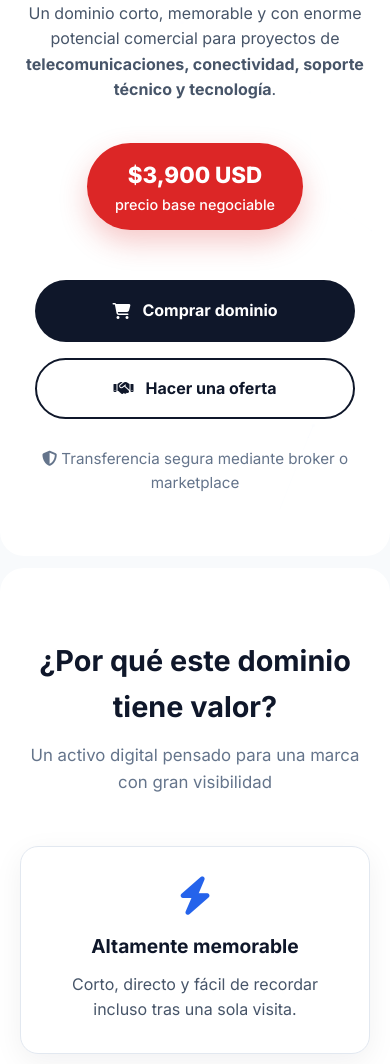
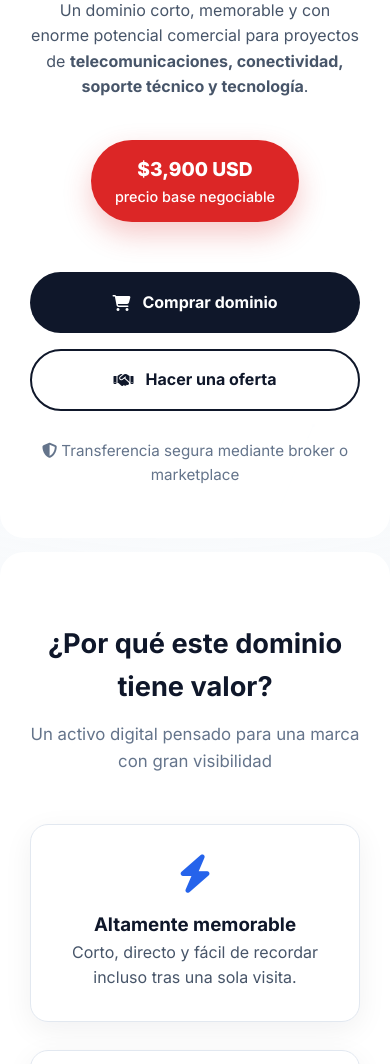
Before and after one commit to Entidad-de-Datos-Integrados/sincobertura-web, a website: page index.html in a window 390 px wide. Shown: the part 283-1347 px from the top of the page. Drawn offline with nearby package versions, Linux system fonts and the light colour scheme.

Commit message:
Refactor CSS for improved layout and responsiveness
Updated styles for various elements including body, hero section, and buttons. Added smooth scrolling and adjusted padding and font sizes for responsiveness.

```diff
--- a/styles.css
+++ b/styles.css
@@ -35,8 +35,9 @@
     box-sizing: border-box;
 }
 
-html {
+html, body {
     scroll-behavior: smooth;
+    overflow-x: hidden;
 }
 
 body {
@@ -48,15 +49,31 @@ body {
 }
 
 /* =========================
-   PARTICLES
+   PARTICLES (FIX + PREMIUM LAYER)
 ========================= */
 #particles-js {
     position: fixed;
     inset: 0;
     z-index: 0;
     pointer-events: none;
+    opacity: 0.55;
 }
 
+/* suavizado encima de partículas */
+body::before {
+    content: "";
+    position: fixed;
+    inset: 0;
+    background: radial-gradient(
+        circle at top,
+        rgba(255, 255, 255, 0.6),
+        rgba(248, 250, 252, 0.95)
+    );
+    z-index: 0;
+    pointer-events: none;
+}
+
+/* contenido por encima */
 body > *:not(#particles-js) {
     position: relative;
     z-index: 1;
@@ -75,6 +92,7 @@ body > *:not(#particles-js) {
 section {
     margin: 24px 0;
     border-radius: var(--radius-lg);
+    position: relative;
 }
 
 /* =========================
@@ -127,7 +145,7 @@ section {
 }
 
 .hero h1 {
-    font-size: 4rem;
+    font-size: clamp(2.2rem, 5vw, 4rem);
     line-height: 1.05;
     font-weight: 800;
     margin-bottom: 20px;
@@ -152,11 +170,12 @@ section {
     flex-direction: column;
     background: var(--danger);
     color: white;
-    padding: 18px 48px;
+    padding: clamp(14px, 3vw, 18px) clamp(24px, 5vw, 48px);
     border-radius: var(--radius-pill);
-    font-size: 2rem;
+    font-size: clamp(1.2rem, 3vw, 2rem);
     font-weight: 800;
     box-shadow: 0 12px 28px rgba(220, 38, 38, 0.25);
+    max-width: 90%;
 }
 
 .badge-price small {
@@ -197,6 +216,9 @@ section {
     cursor: pointer;
     transition: var(--transition);
     border: 2px solid transparent;
+
+    max-width: 100%;
+    word-break: break-word;
 }
 
 .cta-button.primary {
@@ -272,11 +294,6 @@ section {
     margin-bottom: 16px;
 }
 
-.card h3 {
-    margin-bottom: 10px;
-    font-size: 1.2rem;
-}
-
 .card p {
     color: #475569;
 }
@@ -304,11 +321,6 @@ section {
     border-radius: var(--radius-md);
     padding: 24px;
     box-shadow: var(--shadow-soft);
-}
-
-.usecase-item i {
-    font-size: 1.6rem;
-    color: var(--primary);
 }
 
 /* =========================
@@ -352,7 +364,6 @@ section {
     border-radius: var(--radius-sm);
     font-size: 1rem;
     font-family: inherit;
-    transition: var(--transition);
 }
 
 .form-group input:focus,
@@ -373,10 +384,12 @@ section {
     color: var(--muted);
 }
 
+/* CAPTCHA */
 .captcha-wrapper {
     margin-bottom: 24px;
 }
 
+/* INFO CARDS */
 .contact-info {
     display: flex;
     flex-direction: column;
@@ -398,18 +411,7 @@ section {
     margin-bottom: 12px;
 }
 
-.info-card h4 {
-    margin-bottom: 8px;
-    font-size: 1.1rem;
-}
-
-.info-card p {
-    color: var(--muted);
-}
-
-/* =========================
-   FORM STATUS
-========================= */
+/* STATUS */
 #formStatus {
     margin-top: 18px;
     padding: 14px 18px;
@@ -463,44 +465,44 @@ section {
 }
 
 @media (max-width: 768px) {
+
     section {
-        margin: 12px 0;
+        margin: 14px 0;
     }
 
     .hero {
-        padding: 60px 0;
-    }
-
-    .hero h1 {
-        font-size: 2.5rem;
+        padding: 60px 0 50px;
     }
 
     .hero-description {
         font-size: 1rem;
-    }
-
-    .badge-price {
-        font-size: 1.4rem;
-        padding: 14px 28px;
+        padding: 0 10px;
     }
 
     .hero-buttons {
         flex-direction: column;
-        align-items: center;
+        align-items: stretch;
+        padding: 0 10px;
     }
 
     .hero-buttons .cta-button {
         width: 100%;
-        max-width: 320px;
     }
 
     .features h2,
     .usecases h2,
     .contact-section h2 {
-        font-size: 1.8rem;
+        font-size: 1.7rem;
+        padding: 0 10px;
     }
 
     .contact-container form {
-        padding: 24px;
+        padding: 20px;
+    }
+
+    .card,
+    .usecase-item,
+    .info-card {
+        margin: 0 10px;
     }
 }
```
